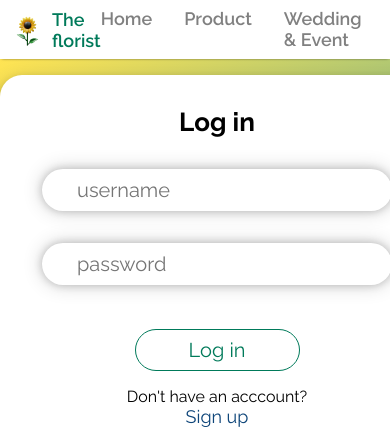
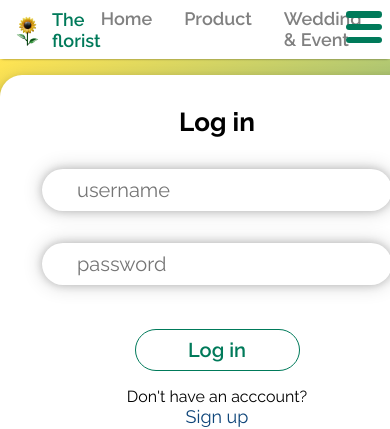
Before and after one commit to manisaparajuli/florist, a React (Create React App) app: page /login in a window 390 px wide. Shown: the top 429 px of the page. Built offline with nearby package versions, Linux system fonts and the light colour scheme.

Commit message:
hamburger menu added

```diff
--- a/src/Components/Navbar/Navbar.css
+++ b/src/Components/Navbar/Navbar.css
@@ -118,3 +118,21 @@
   background-color: green;
 
 }
+
+.menu{
+  position: absolute;
+  top: 0.7rem;
+  right: 0.5rem;
+  flex-direction: column;
+  justify-content: space-between;
+  width: 2.25rem;
+  height: 2rem;
+  display:flex;
+
+}
+.menu span{
+  height: 0.4rem;
+  width: 100%;
+  background-color: #007a5a;
+  border-radius: 0.2rem
+}
--- a/src/Components/Navbar/Navbar.jsx
+++ b/src/Components/Navbar/Navbar.jsx
@@ -15,6 +15,11 @@ const Navbar = () => {
         <img  src={logo} alt="florist logo here" />
         <p>The florist</p>
       </div>
+      <div className="menu">
+        <span></span>
+        <span></span>
+        <span></span>
+      </div>
         <ul className="nav-menu">
           <li onClick={() => handleItemClick('home')} className={activeItem === 'home' ? 'active' : ''}><Link to="/home" style={{textDecoration: "none", color: "inherit"}}> Home</Link></li>
           <li onClick={() => handleItemClick('product')} className={activeItem === 'product' ? 'active' : ''}><Link to="/product" style={{textDecoration: "none", color: "inherit"}}>Product</Link></li>
--- a/src/Pages/Authentication.js
+++ b/src/Pages/Authentication.js
@@ -19,7 +19,7 @@ const Authentication = () => {
             <input type="password"  name="password" placeholder="password" className="text_input" />
           </div>
           <div className="text_area">
-            <input type="password"  name="confirm password" placeholder="password" className="text_input" />
+            <input type="password"  name="password" placeholder="confirm password" className="text_input" />
           </div>
           <button type="submit" value="Sign Up" className="btn">Sign up</button>
           <p>Already have an acccount?</p>
--- a/src/Pages/Css/Authentication.css
+++ b/src/Pages/Css/Authentication.css
@@ -41,6 +41,7 @@ form{
     background: #fff;
     border: 1px solid #007a5a;
     font-size: 20px;
+    font-weight: 600;
     color: #007a5a;
     cursor: pointer;
 }
```
